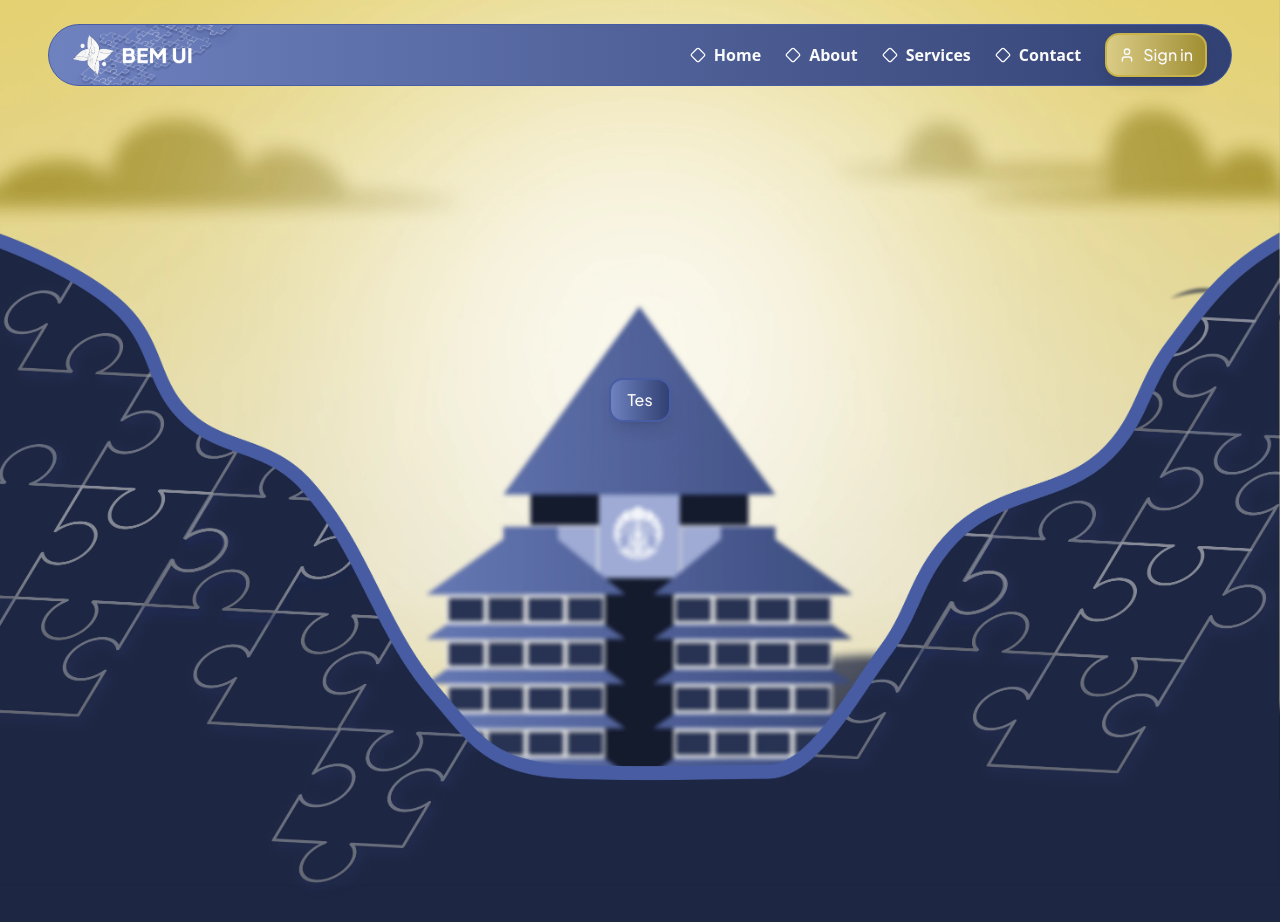
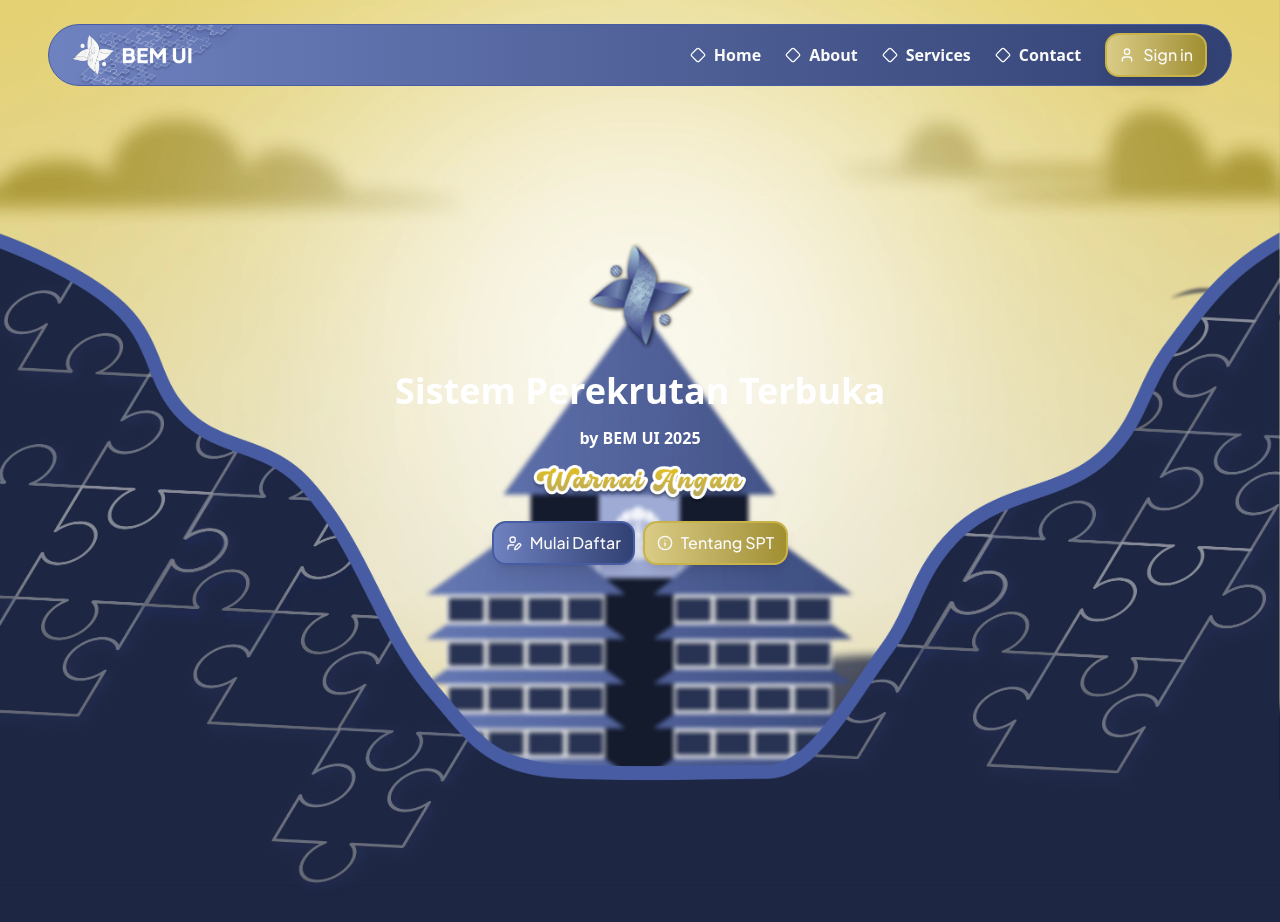
Before and after one commit to Badan-Eksekutif-Mahasiswa/fe-sistem-perekrutan-terbuka-2025, a Next.js app: page / in a window 1280 px wide. Shown: the top 922 px of the page. Built offline with nearby package versions, Linux system fonts and the light colour scheme.

Commit message:
feat: hero

```diff
--- a/src/modules/LandingModules/section/Hero.tsx
+++ b/src/modules/LandingModules/section/Hero.tsx
@@ -3,6 +3,7 @@
 import Image from "next/image";
 import { useEffect, useRef } from "react";
 import { Button } from "@/components/ui/button";
+import { Info, UserPen } from "lucide-react";
 
 const Hero = () => {
   const parallaxRef = useRef<HTMLDivElement>(null);
@@ -44,8 +45,35 @@ const Hero = () => {
       </div>
 
       {/* Konten di atas gambar */}
-      <div className="relative min-h-screen flex flex-col justify-center items-center z-20">
-        <Button>Tes</Button>
+      <div className="relative text-white min-h-screen flex flex-col gap-4 text-center justify-center items-center z-20">
+        <div className="relative aspect-square w-30">
+          <Image
+            src="/logo-clean.webp"
+            alt="logo"
+            fill
+            className="object-contain"
+          />
+        </div>
+        <h1 className="text-4xl font-bold">Sistem Perekrutan Terbuka</h1>
+        <p className="text-m3">by BEM UI 2025</p>
+        <div className="relative aspect-auto w-70 h-10">
+          <Image
+            src="/warnai-angan.png"
+            alt="logo"
+            fill
+            className="object-contain"
+          />
+        </div>
+        <div className="flex gap-2">
+          <Button>
+            <UserPen />
+            Mulai Daftar
+          </Button>
+          <Button variant={"secondary"}>
+            <Info />
+            Tentang SPT
+          </Button>
+        </div>
       </div>
 
       <div className="relative min-h-screen bg-[var(--bg-main)] z-10">
```
Also changed, not shown: public/warnai-angan.png (added).
